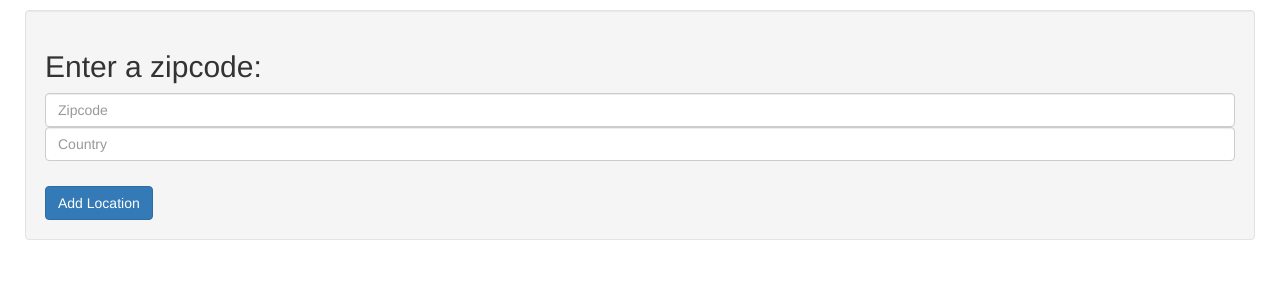
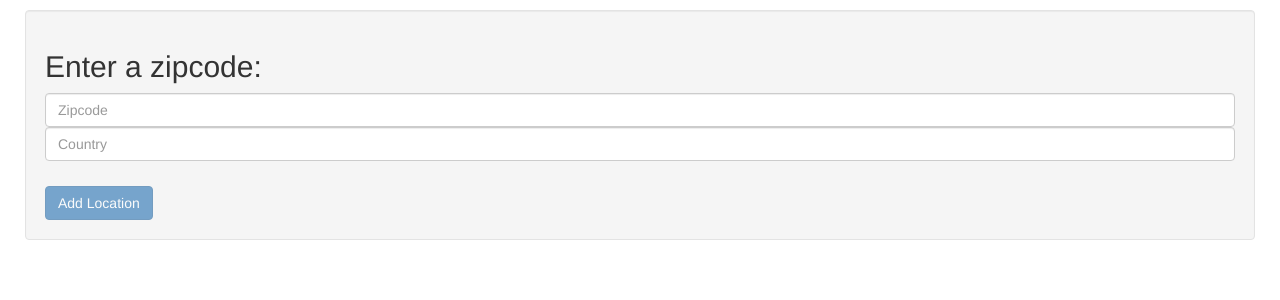
Before and after one commit to Nicoss54/ng-weather, an Angular app: page / in a window 1280 px wide. Shown: the top 300 px of the page. Built offline with nearby package versions, Linux system fonts and the light colour scheme.

Commit message:
feat: :sparkles: add basic validation on zip code form

```diff
--- a/src/app/shared/components/button-three-state/button-three-state.component.html
+++ b/src/app/shared/components/button-three-state/button-three-state.component.html
@@ -1,4 +1,4 @@
-<button type="button" [disabled]="currentState === 'LOADING'" class="btn"
+<button type="button" [disabled]="currentState === 'LOADING' || disabled" class="btn"
         [ngClass]="{'btn-success': currentState === 'DONE', 'btn-primary': currentState === 'INITIAL' || currentState === 'LOADING'}"
         (click)="onClick()">
   <ng-container [ngSwitch]="currentState">
--- a/src/app/shared/components/button-three-state/button-three-state.component.ts
+++ b/src/app/shared/components/button-three-state/button-three-state.component.ts
@@ -15,6 +15,7 @@ export class ButtonThreeStateComponent implements OnInit {
   currentState: BUTTON_STATE;
   @Input('clickAction') clickAction$: () => Observable<any>;
   @Input() reInitiallyDelay: number = 2000;
+  @Input() disabled: boolean;
 
   constructor(private readonly changeDetectorRef: ChangeDetectorRef) { }
 
--- a/src/app/zipcode-entry/zipcode-entry.component.html
+++ b/src/app/zipcode-entry/zipcode-entry.component.html
@@ -10,7 +10,8 @@
     </ng-container>
   </app-typehead>
   <br>
-  <app-button-three-state [clickAction]="addLocation.bind(this)" [reInitiallyDelay]="2000">
+  <app-button-three-state [clickAction]="addLocation.bind(this)" [reInitiallyDelay]="2000"
+                          [disabled]="zipCodeForm.invalid">
     <ng-container initial>
       Add Location
     </ng-container>
--- a/src/app/zipcode-entry/zipcode.form.ts
+++ b/src/app/zipcode-entry/zipcode.form.ts
@@ -1,4 +1,4 @@
-import { FormControl, FormGroup } from '@angular/forms';
+import { FormControl, FormGroup, Validators } from '@angular/forms';
 
 export interface ZipCodeForm {
   zipCode: string;
@@ -11,8 +11,8 @@ export class ZipCodeForm extends FormGroup {
 
   constructor() {
     super({
-      zipCode: new FormControl(null),
-      country: new FormControl(null)
+      zipCode: new FormControl(null, Validators.required),
+      country: new FormControl(null, Validators.required)
     });
   }
 }
```
